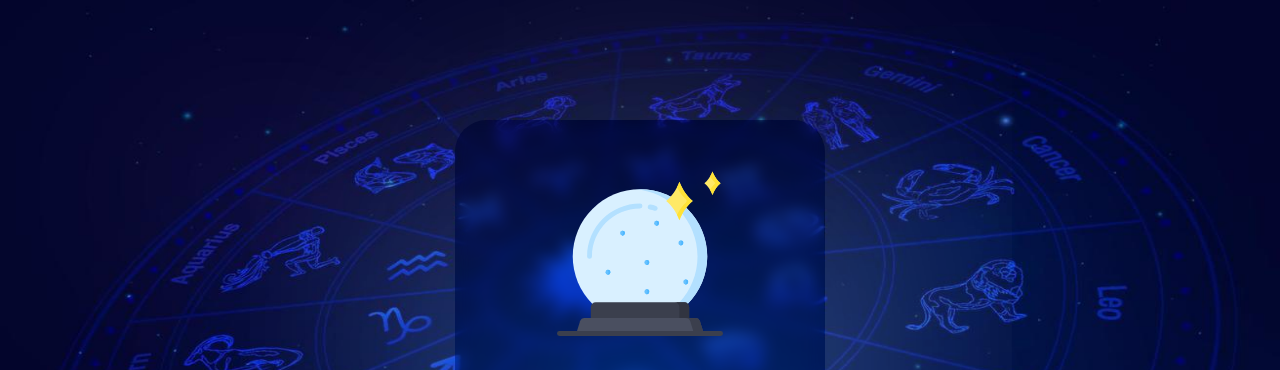
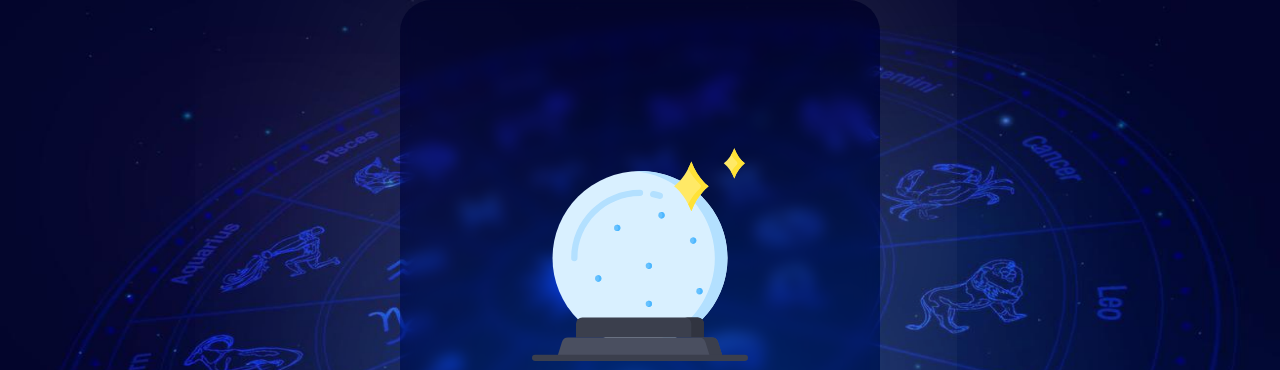
Before and after one commit to felipergalvao/Maratona-Explorer, a plain HTML site: page index.html in a window 1280 px wide. Shown: the top 370 px of the page. Drawn offline with Linux system fonts and the light colour scheme.

Commit message:
update responsivo

```diff
--- a/assets/css/style.css
+++ b/assets/css/style.css
@@ -3,10 +3,6 @@
 }
 
 html {
-    max-height: 1600px;
-    max-width: 1900px;
-    min-width: 375px;
-    min-height: 667px;
     display: flex;
     align-items: center;
     align-content: center;
@@ -16,7 +12,6 @@ html {
 .body {
     -webkit-text-stroke: .5px black;
     text-shadow: 0 0 2px black;
-    max-height: 1600px;
     background-image: url("img/fundo.jpg");
     background-repeat: no-repeat;
     background-size: 100% 100%;
@@ -97,19 +92,34 @@ button:hover {
 @media all and (max-width: 375px) {
     #container {
         width: auto;
-        height: auto;
-        padding-top: 25%;
+        height: 100vh;
         display: flex;
         align-items: center;
         justify-content: center;
     }
 }
 
-@media all and (min-width: 375px) and (max-width: 4400px) {
+@media all and (min-width: 375px) and (max-width: 500px) {
     #container {
         width: auto;
+        height: 100vh;
         display: flex;
         align-items: center;
         justify-content: center;
     }
+    #border {
+        height: 80vh;
+    }
 }
+
+@media all and (max-height: 800px) {
+    #container {
+        height: 100vh;
+        display: flex;
+        align-items: center;
+        justify-content: center;
+    }
+    #border {
+        height: 100vh;
+    }
+}
```
